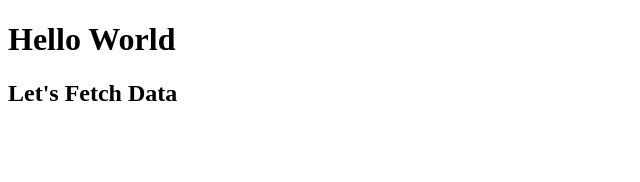
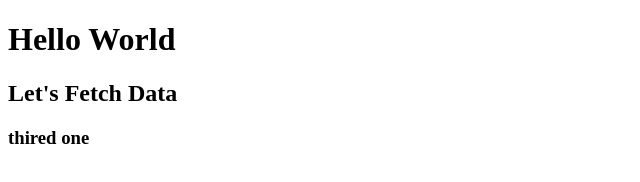
Before and after one commit to sajithcode/learn-fetch, a plain HTML site: page index.html in a window 1280 px wide. Shown: the whole page, without its empty margins (0-640 px from the left). Drawn offline with Linux system fonts and the light colour scheme.

Commit message:
second commit

```diff
--- a/index.html
+++ b/index.html
@@ -8,5 +8,6 @@
 <body>
     <h1>Hello World</h1>
     <h2>Let's Fetch Data</h2>
+    <h3>thired one</h3>
 </body>
 </html>
```
